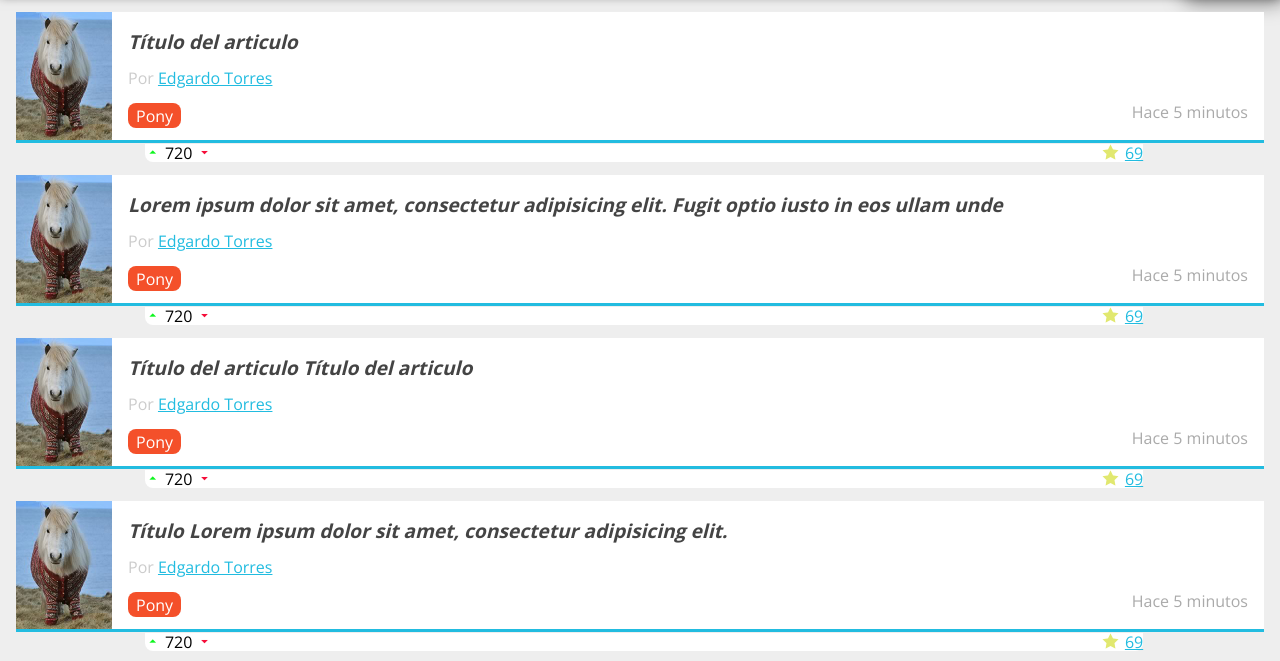
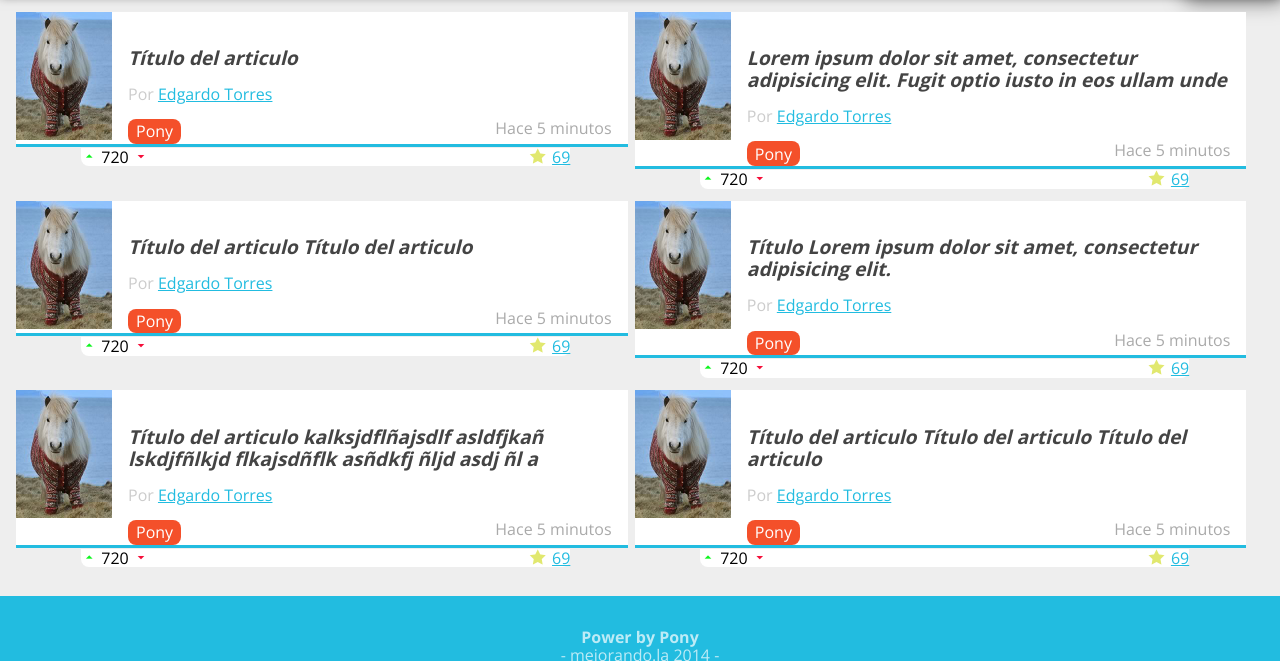
Before and after one commit to etvb/Dise-oWeb3g, a plain HTML site: page index.html in a window 1280 px wide. Shown: the part 110-771 px from the top of the page. Drawn offline with nearby package versions, Linux system fonts and the light colour scheme; files whose address does not match are found by name.

Commit message:
agrego el media para 2 columnas despues de 800px

```diff
--- a/css/estilos.css
+++ b/css/estilos.css
@@ -254,3 +254,16 @@ nav ul li a{
 #contenido .item .votacion .guardar_item{
 	float: right;
 }
+
+@media(min-width: 800px){ /*de 800px para arriba se aplican estos cambios*/
+
+	.item{
+		display:inline-block;
+		vertical-align: top;
+		width:49%;
+	}
+
+	#contenido .item:nth-child(odd){ /*Si no pongo la ruta #contenido .item completa no me aplica el cambio, este seudo elemeto solo se coloco para que el margen derecho solo se aplicar a los items impares*/
+		margin-right:.2em;
+	}
+}
```
